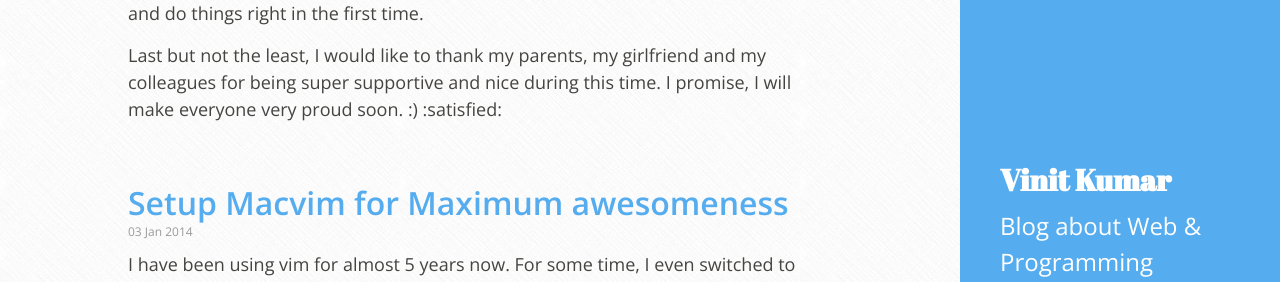
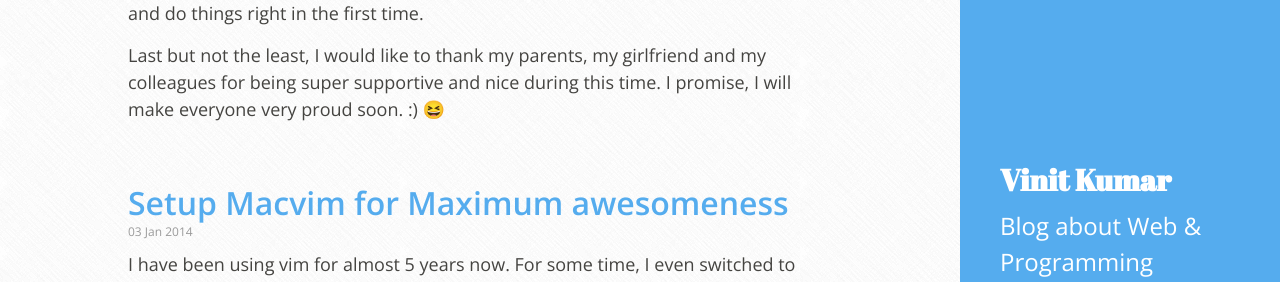
Before and after one commit to vinitkumar/vinitkumar.github.com, a Jekyll site: the page built from index.html, in a window 1280 px wide and 900 px high. Shown: the part 320-602 px from the top of the window. Built offline with Jekyll 4.4.1, drawn with Linux system fonts in a browser that asks for light colours; emoji names are drawn with the system emoji font; Markdown is read by kramdown in place of the engine named in the settings; the list of posts is cut into pages by our own code; some of the changed lines change nothing that is shown.

Commit message:
try building gems different wa

```diff
--- a/_config.yml
+++ b/_config.yml
@@ -24,7 +24,10 @@ google_analytics: UA-40854387-1
 # https://ssl.bing.com/webmaster/configure/verify/ownership Option 2 content= goes here
 bing_verify:
 
-
+gems:
+- jekyll-mentions
+- jemoji
+- jekyll-redirect-from
 
 markdown:     redcarpet
 permalink:    pretty
```
